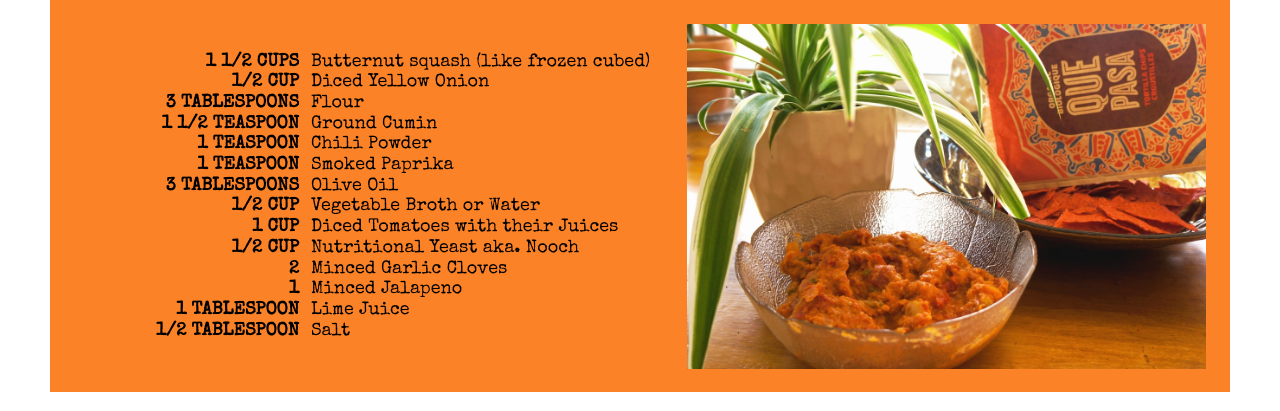
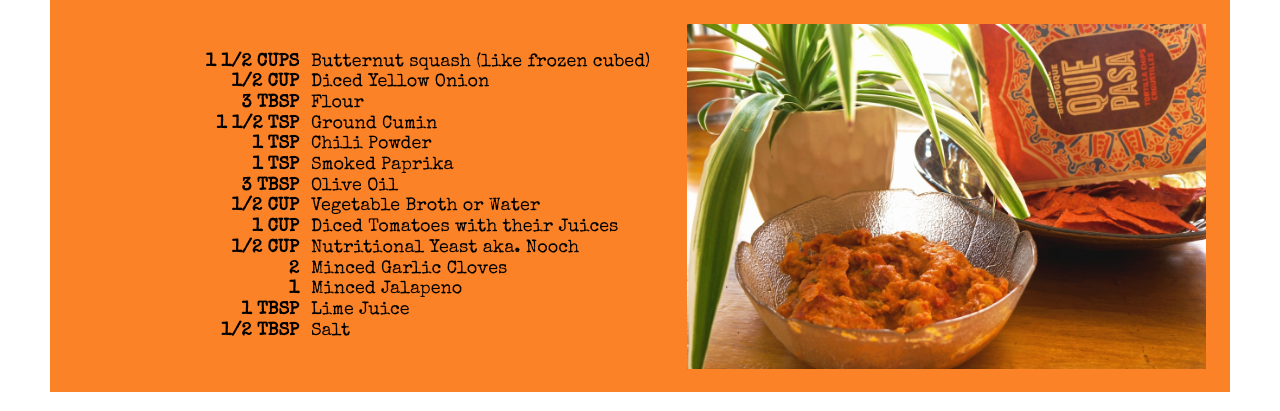
Before and after one commit to amay-zingg/butternut-squash-quesoish-dip, a plain HTML site: page index.html in a window 1280 px wide. Shown: the part 389-800 px from the top of the page. Drawn offline with nearby package versions, Linux system fonts and the light colour scheme.

Commit message:
Fixed measurements

```diff
--- a/index.html
+++ b/index.html
@@ -58,18 +58,18 @@
                 <ul>
                     <span class="measurement">1 1/2 Cups</span><li class="ingredients">Butternut squash (like frozen cubed)</li>
                     <span class="measurement">1/2 Cup</span><li class="ingredients">Diced Yellow Onion</li>
-                    <span class="measurement">3 Tablespoons</span><li class="ingredients">Flour</li>
-                    <span class="measurement">1 1/2 Teaspoon</span><li class="ingredients">Ground Cumin</li>
-                    <span class="measurement">1 Teaspoon</span><li class="ingredients">Chili Powder</li>
-                    <span class="measurement">1 Teaspoon</span><li class="ingredients">Smoked Paprika</li>
-                    <span class="measurement">3 Tablespoons</span><li class="ingredients">Olive Oil</li>
+                    <span class="measurement">3 TBSP</span><li class="ingredients">Flour</li>
+                    <span class="measurement">1 1/2 TSP</span><li class="ingredients">Ground Cumin</li>
+                    <span class="measurement">1 TSP</span><li class="ingredients">Chili Powder</li>
+                    <span class="measurement">1 TSP</span><li class="ingredients">Smoked Paprika</li>
+                    <span class="measurement">3 TBSP</span><li class="ingredients">Olive Oil</li>
                     <span class="measurement">1/2 Cup</span><li class="ingredients">Vegetable Broth or Water</li>
                     <span class="measurement">1 Cup</span><li class="ingredients">Diced Tomatoes with their Juices</li>
                     <span class="measurement">1/2 Cup</span><li class="ingredients">Nutritional Yeast aka. Nooch</li>
                     <span class="measurement">2</span><li class="ingredients">Minced Garlic Cloves</li>
                     <span class="measurement">1</span><li class="ingredients">Minced Jalapeno</li>
-                    <span class="measurement">1 Tablespoon</span><li class="ingredients">Lime Juice</li>
-                    <span class="measurement">1/2 Tablespoon</span><li class="ingredients">Salt</li>
+                    <span class="measurement">1 TBSP</span><li class="ingredients">Lime Juice</li>
+                    <span class="measurement">1/2 TBSP</span><li class="ingredients">Salt</li>
                 </ul>
             </div>
 
```
